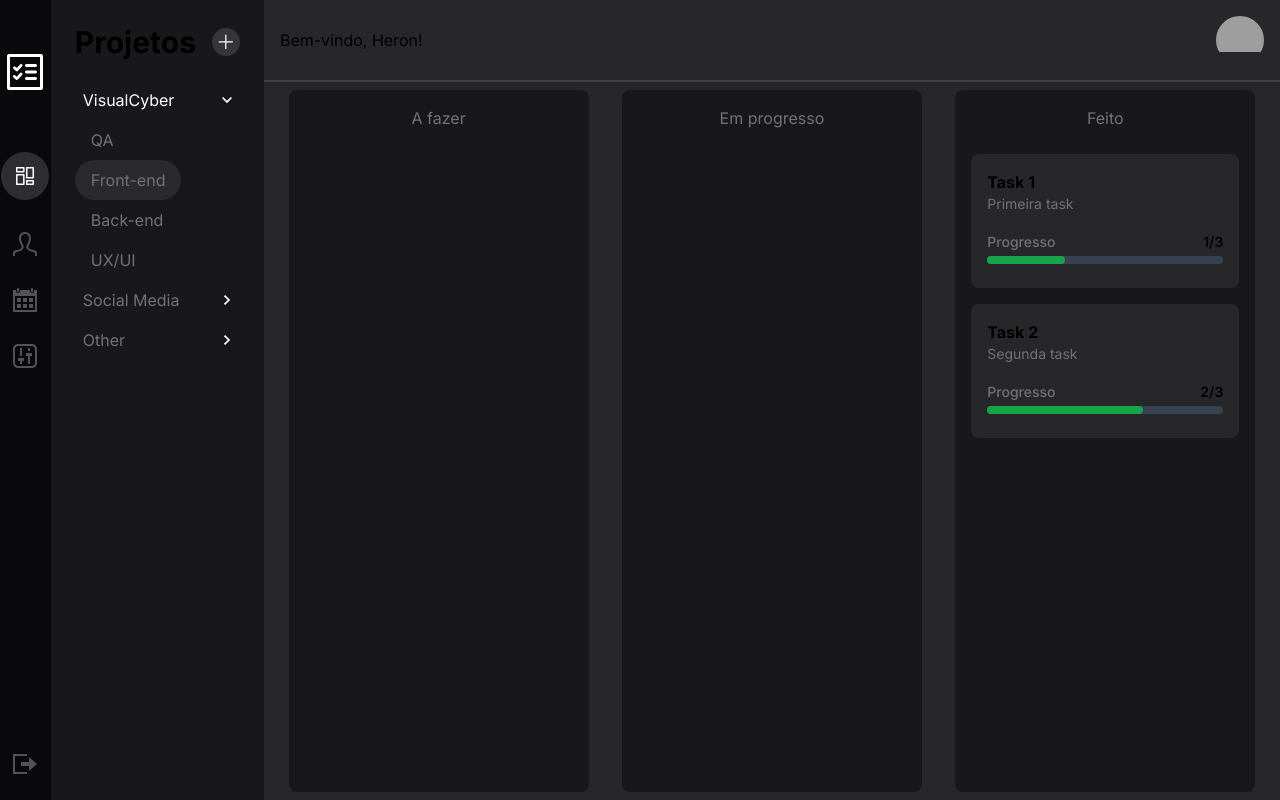
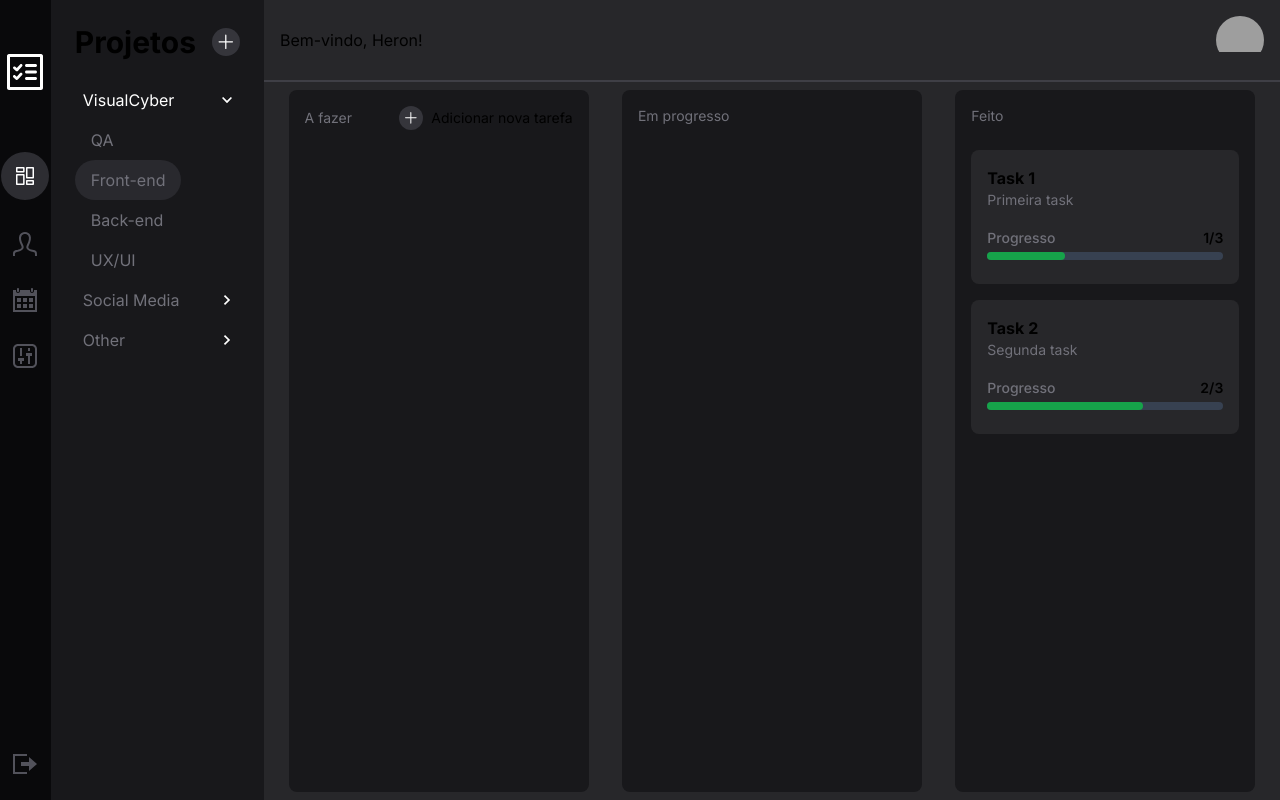
Before and after one commit to szHeron/todolist-visualcyber, a Next.js app: page / in a window 1280 px wide. Built offline with nearby package versions, Linux system fonts and the light colour scheme; grey boxes are pictures that could not be loaded.

Commit message:
feat: added function to create new task

```diff
--- a/app/page.tsx
+++ b/app/page.tsx
@@ -14,7 +14,6 @@ export interface ITodo {
   title: string;
   description: string;
   tasks: ITasks[];
-  author: string;
   status: string;
 }
 
--- a/components/Board.tsx
+++ b/components/Board.tsx
@@ -27,7 +27,6 @@ const initialTasks = [
                 completed: false
             }
         ],
-        author: "Heron",
         status: "done"
     },
     {
@@ -51,7 +50,6 @@ const initialTasks = [
                 completed: true
             },
         ],
-        author: "Rodrigues",
         status: "done"
     }
 ];
@@ -92,9 +90,9 @@ export default function Board(){
         <div className="flex h-full">
             <DragDropContext onDragEnd={onDragEnd}>
                 <div className="flex flex-row w-full h-full justify-around p-2">
-                    <ColumnBoard id="todo" title="A fazer" todos={tasks} handleEditTask={handleEditTask}/>
-                    <ColumnBoard id="in_progress" title="Em progresso" todos={tasks} handleEditTask={handleEditTask}/>
-                    <ColumnBoard id="done" title="Feito" todos={tasks} handleEditTask={handleEditTask}/>
+                    <ColumnBoard id="todo" title="A fazer" todos={tasks} handleEditTask={handleEditTask} handleAddNewTask={handleAddNewTask}/>
+                    <ColumnBoard id="in_progress" title="Em progresso" todos={tasks} handleEditTask={handleEditTask} handleAddNewTask={handleAddNewTask}/>
+                    <ColumnBoard id="done" title="Feito" todos={tasks} handleEditTask={handleEditTask} handleAddNewTask={handleAddNewTask}/>
                 </div>
             </DragDropContext>
         </div>
--- a/components/ColumnBoard.tsx
+++ b/components/ColumnBoard.tsx
@@ -1,14 +1,17 @@
 "use client"
 
+import { useState } from "react";
+import { Droppable } from "react-beautiful-dnd";
 import { ITodo } from "@/app/page";
-import { Droppable } from "react-beautiful-dnd";
 import TodoCard from "./TodoCard";
+import TodoModal from "./TodoModal";
 
 interface IColumnBoard {
     id: string;
     title: string;
     todos: ITodo[];
     handleEditTask: (editedTask: ITodo) => void;
+    handleAddNewTask: (newTask: ITodo) => void;
 }
 
 interface IColumnTask extends ITodo {
@@ -17,12 +20,17 @@ interface IColumnTask extends ITodo {
 
 export default function ColumnBoard(props: IColumnBoard){
     const tasks: IColumnTask[] = []
+    const [openModal, setOpenModal] = useState(false);
 
     props.todos.forEach((todo, index) => {
         if(todo.status.includes(props.id)){
             tasks.push({...todo, arrayIndex: index})
         }
     })
+
+    function handleCloseModal(){
+        setOpenModal(false)
+    }
 
     return (
         <Droppable droppableId={props.id}>
@@ -32,12 +40,35 @@ export default function ColumnBoard(props: IColumnBoard){
                     {...provided.droppableProps}
                     ref={provided.innerRef}
                 >
-                    <p className="text-zinc-500 mb-4">
-                        {props.title}
-                    </p>
+                    <div className="flex flex-row w-full justify-between items-center mb-4 text-sm">
+                        <p className="text-zinc-500">
+                            {props.title}
+                        </p>
+                        {
+                            props.id === "todo" &&
+                            <button onClick={()=>setOpenModal(true)} className="flex flex-row items-center gap-2">
+                                <div className="bg-zinc-600/50 p-1 rounded-full">
+                                    <svg width="16" height="16" fill="#fff" clipRule="evenodd" fillRule="evenodd" strokeLinejoin="round" strokeMiterlimit="2" viewBox="0 0 24 24" xmlns="http://www.w3.org/2000/svg"><path d="m11 11h-7.25c-.414 0-.75.336-.75.75s.336.75.75.75h7.25v7.25c0 .414.336.75.75.75s.75-.336.75-.75v-7.25h7.25c.414 0 .75-.336.75-.75s-.336-.75-.75-.75h-7.25v-7.25c0-.414-.336-.75-.75-.75s-.75.336-.75.75z" fillRule="nonzero"/></svg>
+                                </div>
+                                Adicionar nova tarefa
+                            </button>
+                        }
+                    </div>
                     {tasks.map((todo) => (
                         <TodoCard key={todo.id} index={todo.arrayIndex} task={todo} handleEditTask={props.handleEditTask} />
                     ))}
+                    {openModal && (
+                        <div
+                            onClick={handleCloseModal}
+                            className="fixed top-0 left-0 w-full h-full bg-gray-900 bg-opacity-50"
+                        >
+                            <TodoModal
+                                handleCloseModal={handleCloseModal}
+                                handleEditTask={props.handleEditTask}
+                                handleAddNewTask={props.handleAddNewTask}
+                            />
+                        </div>
+                    )}
                     {provided.placeholder}
                 </div>
             )}
--- a/components/TodoModal.tsx
+++ b/components/TodoModal.tsx
@@ -3,13 +3,30 @@ import { ITasks, ITodo } from "@/app/page";
 
 interface ITodoModal {
     handleCloseModal: ()=>void;
-    task: ITodo;
+    task?: ITodo;
     handleEditTask: (editedTask: ITodo) => void;
+    handleAddNewTask?: (newTask: ITodo) => void;
 }
 
 export default function TodoModal(props: ITodoModal){
-    const [task, setTask] = useState(props.task)
+    const [task, setTask] = useState<ITodo>(emptyTodo)
     const [subTask, setSubTask] = useState<ITasks>({title: "", completed: false, id: 0})
+
+    function emptyTodo(){
+        if(!props.task){
+            const emptyTodo: ITodo = {
+                id: Math.floor(Math.random() * (100000 - 10 + 1)) + 10,
+                title: "",
+                description: "",
+                status: "todo",
+                tasks: [],
+            }
+            return emptyTodo
+        }else{
+            return props.task
+        }
+
+    }
 
     function addNewSubTask(){
         const tasks = [...task.tasks]
@@ -36,8 +53,12 @@ export default function TodoModal(props: ITodoModal){
     function save(e: FormEvent){
         e.preventDefault()
 
-        if(props.task.id){
+        if(props.task){
             props.handleEditTask(task)
+        }else{
+            if(props.handleAddNewTask){
+                props.handleAddNewTask(task)
+            }
         }
 
         props.handleCloseModal()
@@ -63,13 +84,13 @@ export default function TodoModal(props: ITodoModal){
                     <input onChange={text => setTask({...task, description: text.target.value})} value={task.description} type="text" className="bg-zinc-700 border border-gray-600 text-white text-sm rounded-lg focus:ring-blue-500 focus:border-blue-500 block w-full p-2.5 dark:placeholder-gray-400  dark:focus:ring-blue-500 dark:focus:border-blue-500" placeholder="A fazer" required />
                 </div>
                 <div className="flex flex-col mb-2">
-                    <label className="block mb-2 text-sm font-medium dark:text-white">Crie uma nova tarefa</label>
+                    <label className="block mb-2 text-sm font-medium dark:text-white">Crie uma nova sub tarefa</label>
                     <div className="flex flew-row gap-2">
                         <input onChange={text => setSubTask({...subTask, title: text.target.value})} type="text" className="bg-zinc-700 border border-gray-600 text-white text-sm rounded-lg focus:ring-blue-500 focus:border-blue-500 block w-full p-2.5 dark:placeholder-gray-400  dark:focus:ring-blue-500 dark:focus:border-blue-500" placeholder="Tarefa 1" />
                         <button onClick={addNewSubTask} type="button" className="text-white bg-gradient-to-r from-blue-500 via-blue-600 to-blue-700 hover:bg-gradient-to-br focus:ring-4 focus:outline-none focus:ring-blue-300 dark:focus:ring-blue-800 font-medium rounded-lg text-sm px-5 py-2.5 text-center me-2">Criar</button>
                     </div>
                 </div>
-                <label className="block mb-2 text-sm font-medium dark:text-white">Tarefas</label>
+                <label className="block mb-2 text-sm font-medium dark:text-white">Sub Tarefas</label>
                 <div className="flex flex-col mb-4 max-h-32 overflow-y-scroll border-zinc-600 border-2 p-2 rounded-xl">
                     {task.tasks.map((item, index) => {
                         return (
```
